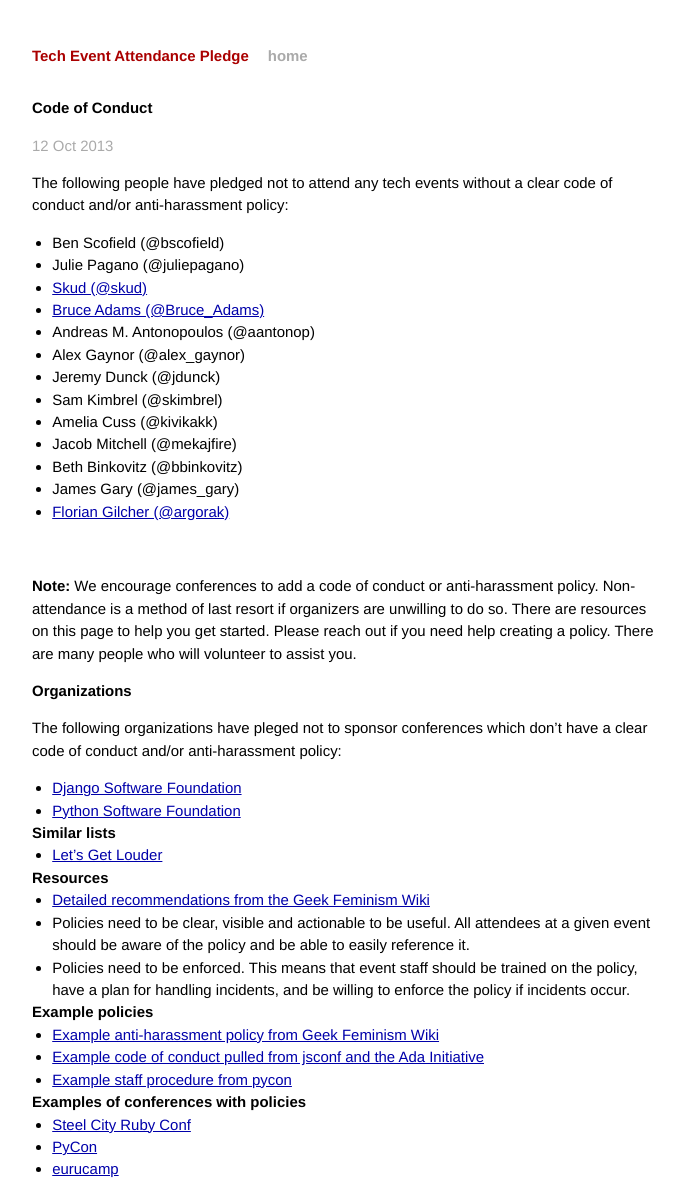
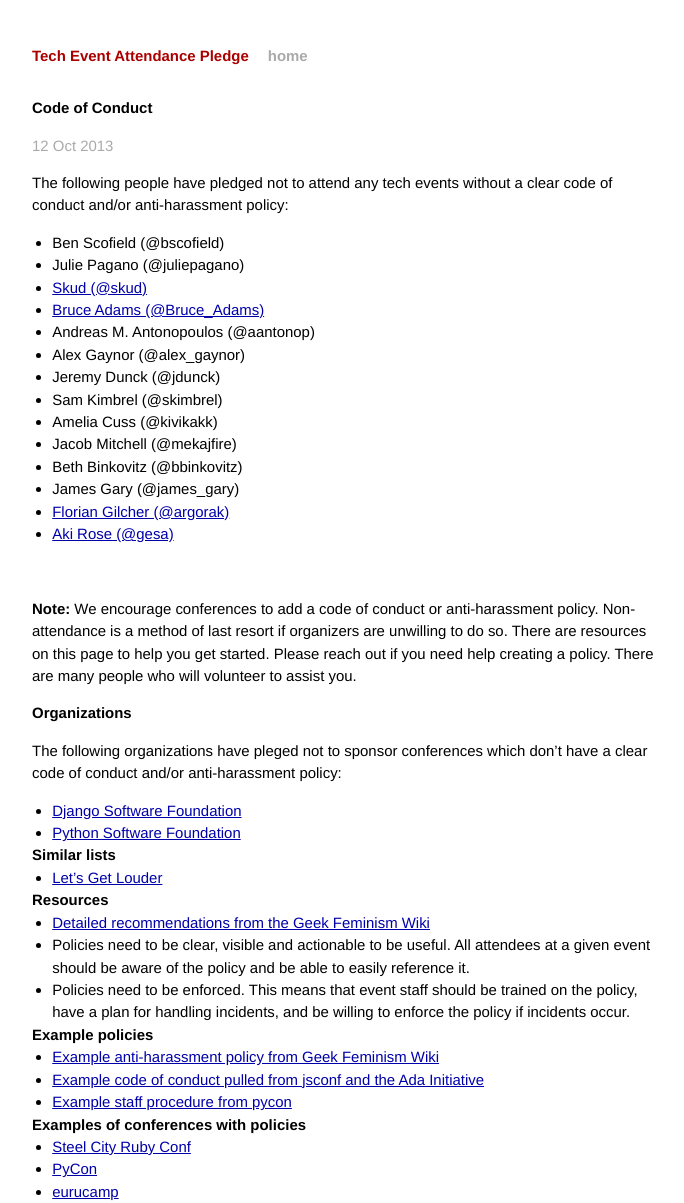
Before and after one commit to techtektek/tech-event-attendance-pledge.github.io, a Jekyll site: the page built from _posts/2013-10-12-code-of-conduct.markdown, in a window 1280 px wide. Shown: the whole page, without its empty margins (294-978 px from the left). Built offline with Jekyll 4.4.1, drawn with Linux system fonts in a browser that asks for light colours; Markdown is read by kramdown in place of the engine named in the settings; before the commit the page ends 1181 px from its top, so only the background shows below that.

Commit message:
Adding Aki to this list too
I forgot myself on the code of conduct.

```diff
--- a/_posts/2013-10-12-code-of-conduct.markdown
+++ b/_posts/2013-10-12-code-of-conduct.markdown
@@ -20,6 +20,7 @@ clear code of conduct and/or anti-harassment policy:
 * Beth Binkovitz (@bbinkovitz)
 * James Gary (@james_gary)
 * [Florian Gilcher (@argorak)](https://twitter.com/Argorak)
+* [Aki Rose (@gesa)](https://github.com/tech-event-attendance-pledge/tech-event-attendance-pledge.github.io/pull/60)
 
 <br/>
 
```
